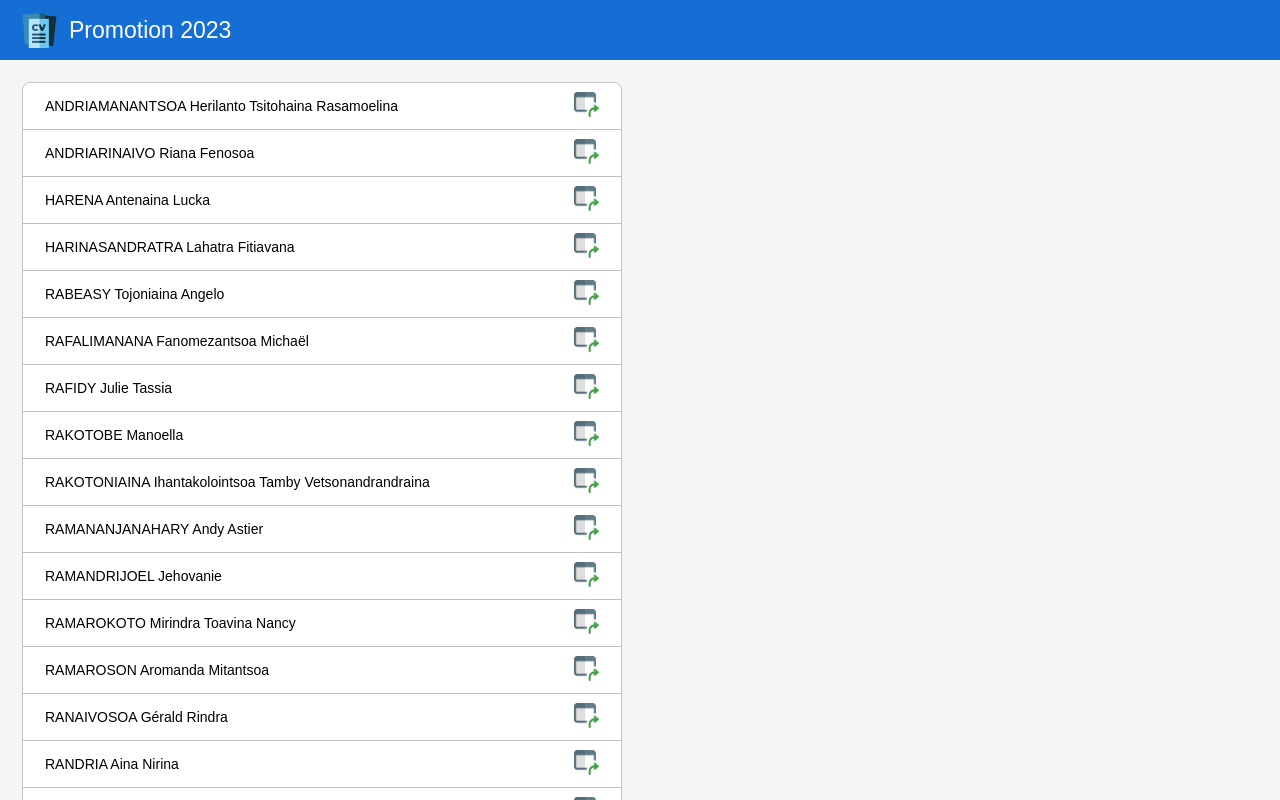
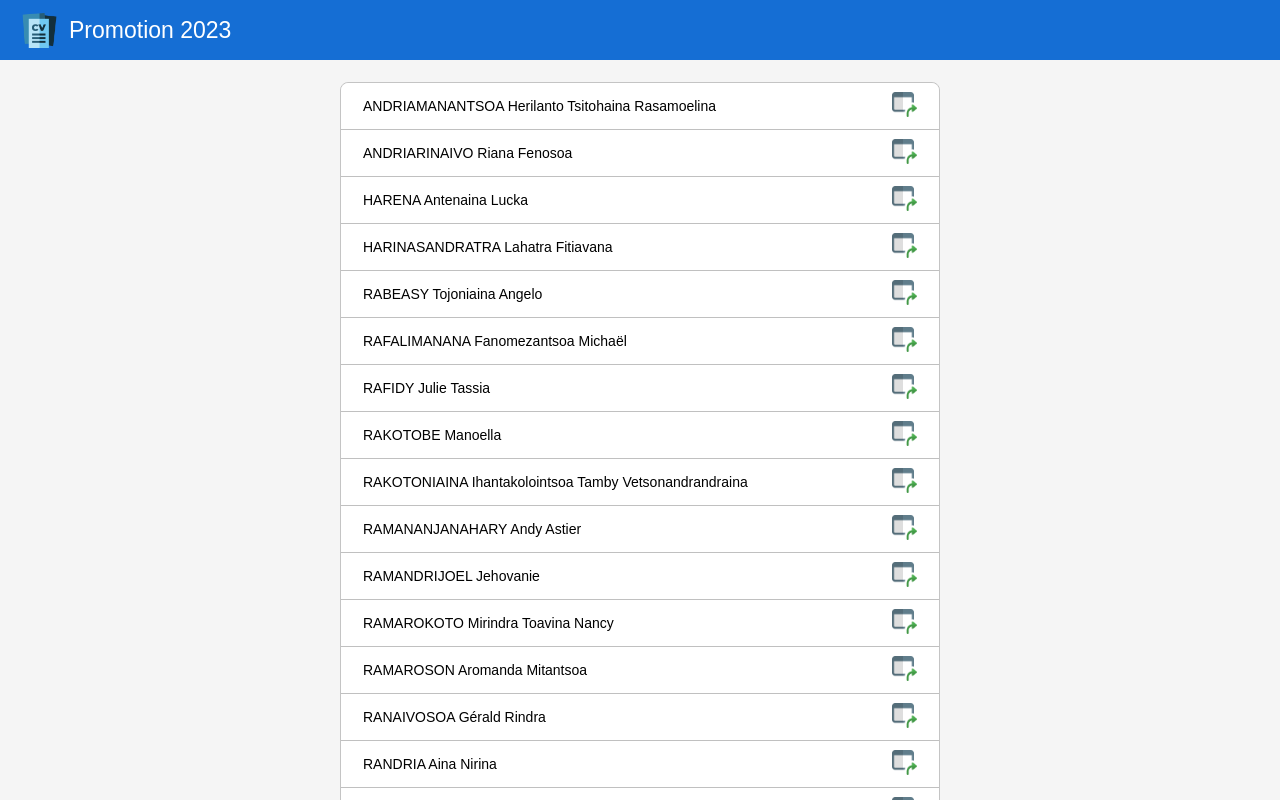
Before and after one commit to Online13/CVProm2023, a plain HTML site: page index.html in a window 1280 px wide. Drawn offline with Linux system fonts and the light colour scheme.

Commit message:
update ...

```diff
--- a/assets/scripts/app.js
+++ b/assets/scripts/app.js
@@ -18,7 +18,7 @@ const students = [
     ["RANDRIAMIHAJA Harivola", "https://harry-anthony.github.io/CV/"],
     ["RANDRIANARISOA Nantenaina Parfait Kévin", "-"],
     ["RASOANOMENJANAHARY Alphonsine", "https://alphonsine3434.github.io/"],
-    ["RASOLO ALLAOUI Tsilavo Maminiaina Manatombo", "-"],
+    ["RASOLO ALLAOUI Tsilavo Maminiaina Manatombo", "https://tsilaallaoui.github.io/"],
     ["RATEFIARISON Harivony Lalatiana", "http://tensoreleven.github.io/"],
     ["RATIARIVELO Nekena Rayane", "https://online13.github.io/"],
     ["RATSIMA Niaina Fredson Dorel", "https://niainadorel.github.io/"],
--- a/assets/styles/style.css
+++ b/assets/styles/style.css
@@ -49,6 +49,8 @@ ul {
     border-radius: 8px;
     margin-bottom: 22px;
     border: 1px solid rgba(129, 129, 129, 0.418);
+    animation: appear 1s;
+    margin: auto;
 }
 
 @keyframes appear {
@@ -56,12 +58,12 @@ ul {
 }
 
 li {
+    animation: appear 1s;
     width: 100%;
     max-width: 630px;
     padding: 15px 22px;
     margin: 0;
     position: relative;
-    animation: appear 1s;
     display: flex;
     align-items: center;
     transition: .3s;
```
